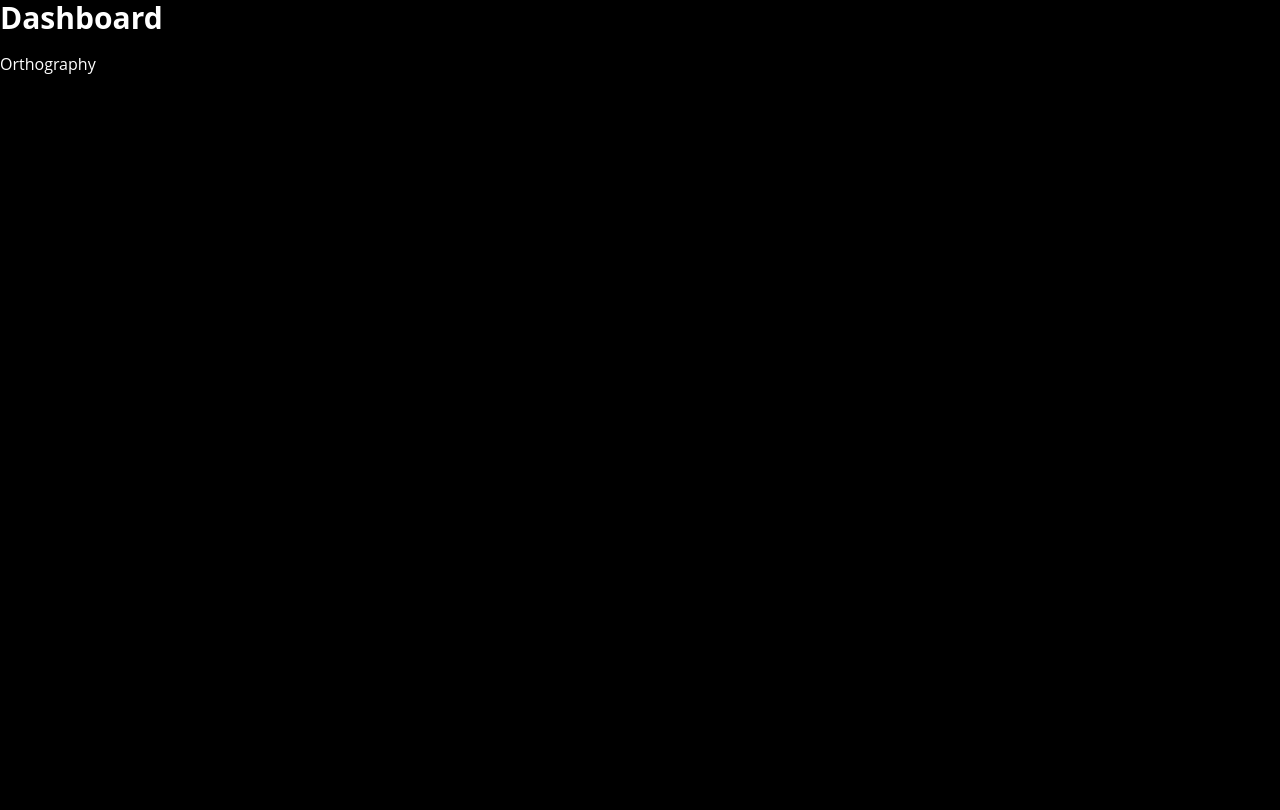
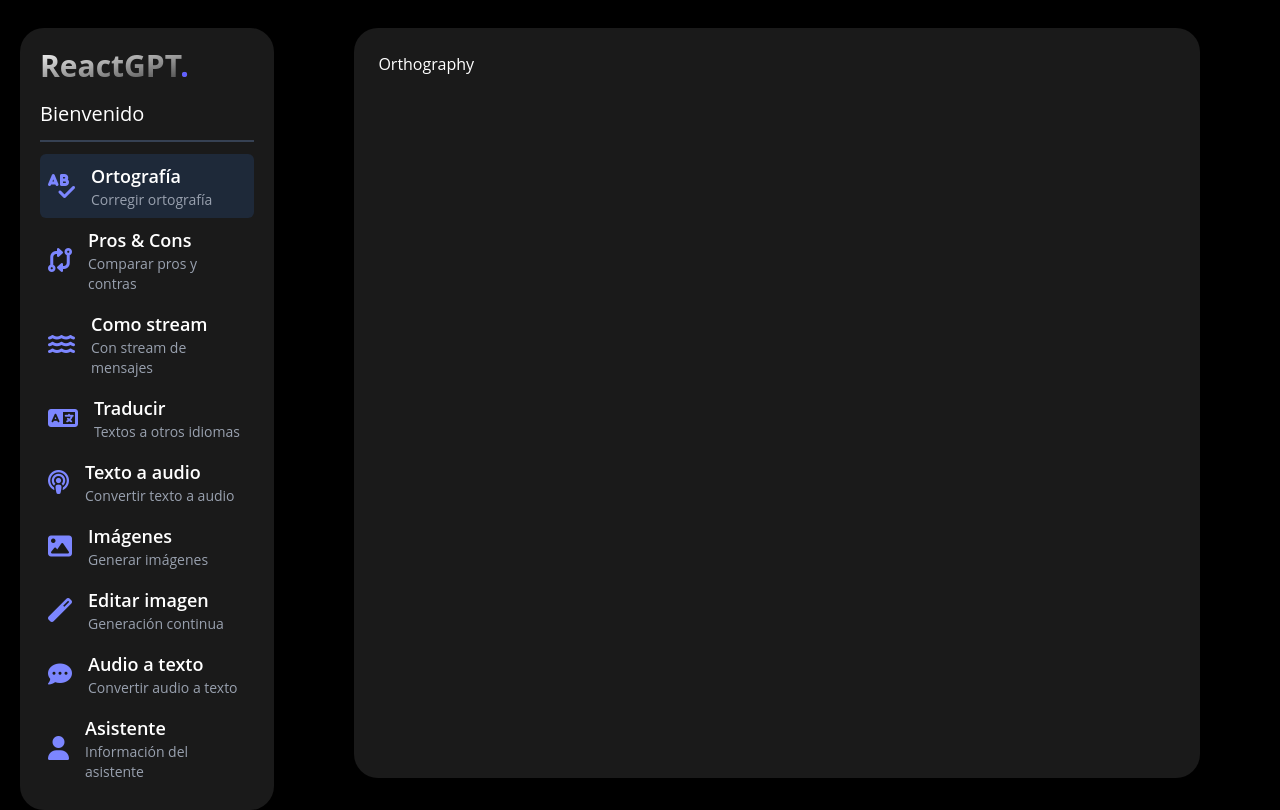
Before and after one commit to Xarasho/ReactGPT, a React (Vite) app: page /orthography in a window 1280 px wide. Built offline with nearby package versions, Linux system fonts and the light colour scheme.

Commit message:
Finished the design of the DashboardLayout. Added component SidebarMenuItem

```diff
--- /dev/null
+++ b/src/presentation/components/index.ts
@@ -0,0 +1 @@
+export * from './sidebar/SidebarMenuItem'
--- /dev/null
+++ b/src/presentation/components/sidebar/SidebarMenuItem.tsx
@@ -0,0 +1,35 @@
+import { NavLink } from "react-router-dom"
+
+interface Props {
+  to: string;
+  icon: string;
+  title: string;
+  description: string;
+}
+
+const SidebarMenuItem = ({
+  to, icon, title, description
+}: Props) => {
+  return (
+    <NavLink
+      to={ to }
+      className={ ({ isActive }) =>
+        isActive
+          ? 'flex justify-center items-center bg-gray-800 rounded-md p-2 transition-colors'
+          : 'flex justify-center items-center hover:bg-gray-800 rounded-md p-2 transition-colors'
+      }
+    >
+      <i className={`${icon} text-2xl mr-4 text-indigo-400`} ></i>
+      <div className="flex flex-col flex-grow">
+        <span className="text-white text-lg font-semibold">
+          { title }
+        </span>
+        <span className="text-gray-400 text-sm">
+          { description }
+        </span>
+      </div>
+    </NavLink>
+  )
+}
+
+export default SidebarMenuItem
--- a/src/presentation/layouts/DashboardLayout.tsx
+++ b/src/presentation/layouts/DashboardLayout.tsx
@@ -1,12 +1,37 @@
-import { Outlet } from "react-router-dom"
+import { Outlet } from "react-router-dom";
+import { menuRoutes } from "../router/router";
+import SidebarMenuItem from "../components/sidebar/SidebarMenuItem";
 
-const DashboardLayout = () => {
+
+export const DashboardLayout = () => {
   return (
-    <>
-      <h1>Dashboard</h1>
-      <Outlet />
-    </>
-  )
-}
+    <main className="flex flex-row mt-7">
+      {/* <nav className="hidden sm:flex flex-col ml-5 w-[370px] min-h-[calc(100vh-3.0rem)] bg-white bg-opacity-10 p-5 rounded-3xl"> */}
+      <nav className="hidden sm:flex flex-col ml-5 w-[370px] min-h-[calc(100vh-3.0rem)] bg-white/10 p-5 rounded-3xl">
+        <h1 className="font-bold text-lg lg:text-3xl bg-gradient-to-br from-white via-white/50 bg-clip-text text-transparent">
+          ReactGPT<span className="text-indigo-500">.</span>
+        </h1>
+        <span className="text-xl">Bienvenido</span>
 
-export default DashboardLayout
+        <div className="border-gray-700 border my-3" />
+
+        {/* Opciones del menú */}
+        {
+          menuRoutes.map( option => (
+            <SidebarMenuItem key={option.to} {...option} />
+          ))
+        }
+
+      </nav>
+
+      {/* <section className="mx-3 sm:mx-20 flex flex-col w-full h-[calc(100vh-50px)]  bg-white bg-opacity-10 p-5 rounded-3xl"> */}
+      <section className="mx-3 sm:mx-20 flex flex-col w-full h-[calc(100vh-50px)]  bg-white/10 p-5 rounded-3xl">
+        <div className="flex flex-row h-full">
+          <div className="flex flex-col flex-auto h-full p-1">
+            <Outlet />
+          </div>
+        </div>
+      </section>
+    </main>
+  );
+};
--- a/src/presentation/router/router.tsx
+++ b/src/presentation/router/router.tsx
@@ -8,7 +8,8 @@
 import ProsConsPage from "../pages/pros-cons/ProsConsPage";
 import TextToAudioPage from "../pages/text-to-audio/TextToAudioPage";
 import TranslatePage from "../pages/translate/TranslatePage";
-import DashboardLayout from "../layouts/DashboardLayout";
+// import DashboardLayout from "../layouts/DashboardLayout";
+import { DashboardLayout } from "../layouts/DashboardLayout";
 
 export const menuRoutes = [
   {
```
